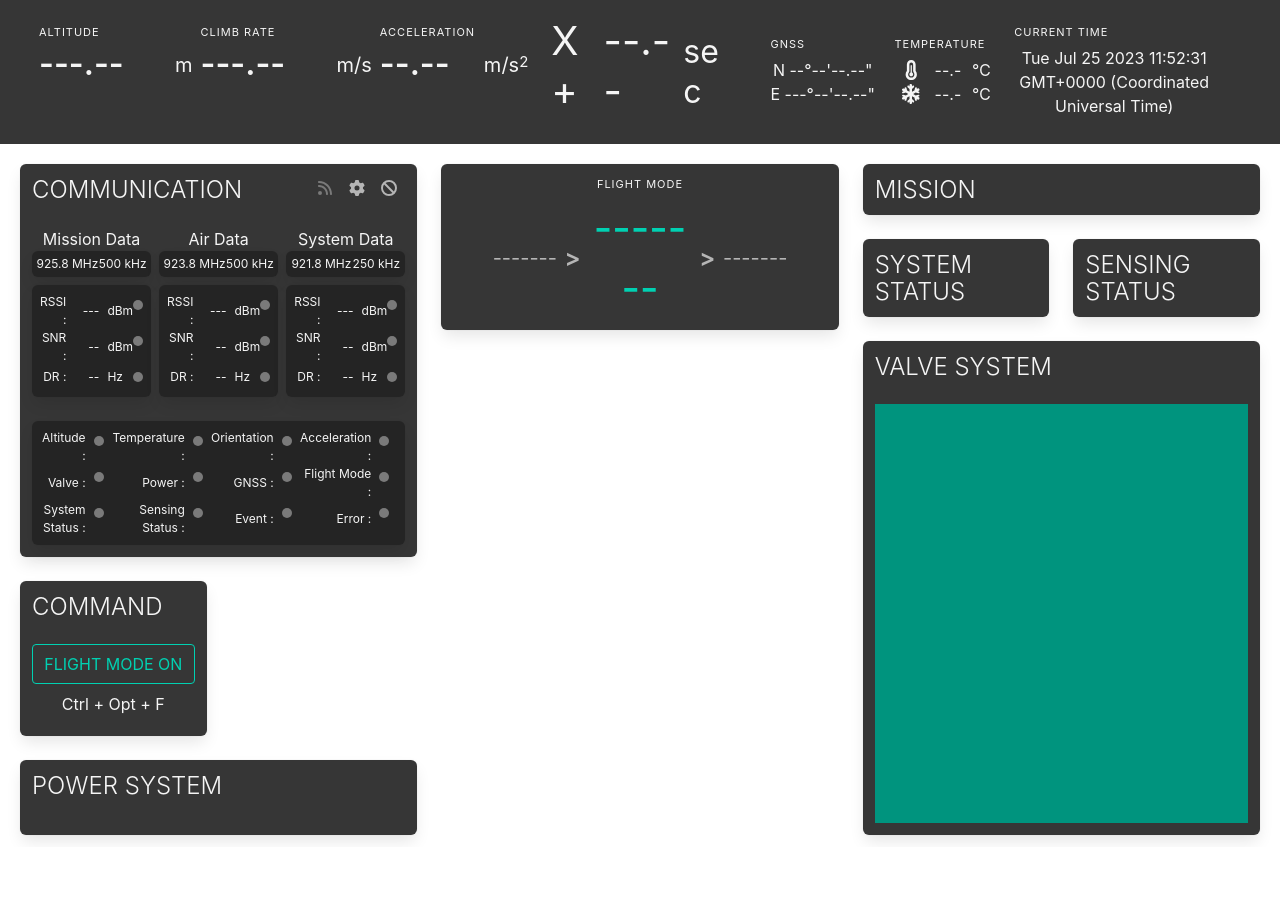
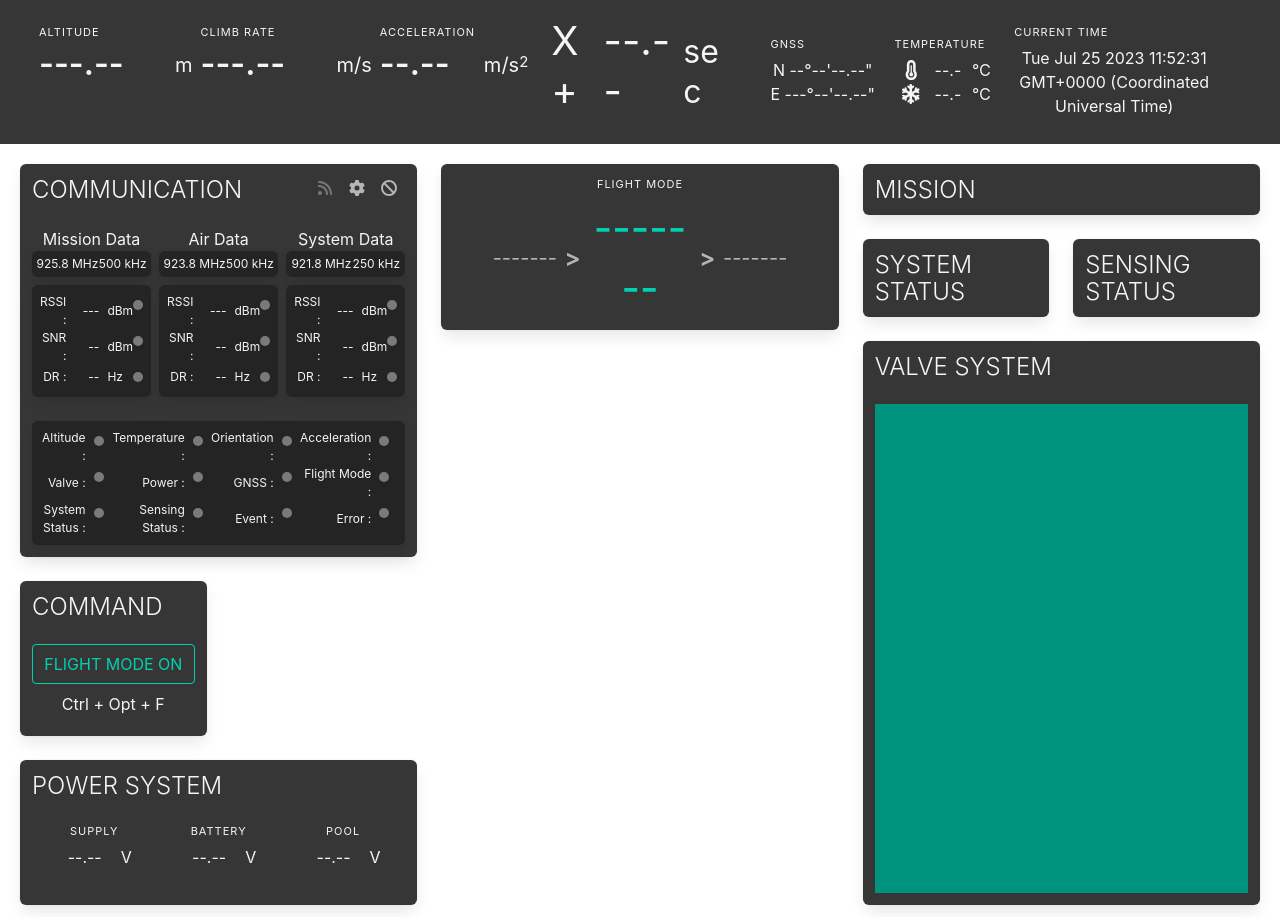
Before and after one commit to tokai-student-rocket-project/GroundStation, a React (Vite) app: page /main in a window 1280 px wide. Before the commit the page ends 847 px from the top, so only its background shows below. Built offline with nearby package versions, Linux system fonts and the light colour scheme.

Commit message:
電圧表示を追加

```diff
--- a/src/features/App/App.tsx
+++ b/src/features/App/App.tsx
@@ -17,6 +17,11 @@ import {
   SystemDataContextType,
   defaultSystemData,
 } from "../../types/SystemData";
+import {
+  PowerData,
+  PowerDataContextType,
+  defaultPowerData,
+} from "../../types/PowerData";
 
 import "bulma/css/bulma.css";
 import "./styles.css";
@@ -33,6 +38,10 @@ export const SystemDataContext = createContext<SystemDataContextType>(
   {} as SystemDataContextType
 );
 
+export const PowerDataContext = createContext<PowerDataContextType>(
+  {} as PowerDataContextType
+);
+
 export const App = () => {
   const [airData, setAirData] = useState<AirData>(defaultAirData);
   const clearAirData = () => setAirData(defaultAirData);
@@ -43,6 +52,9 @@ export const App = () => {
 
   const [systemData, setSystemData] = useState<SystemData>(defaultSystemData);
   const clearSystemData = () => setSystemData(defaultSystemData);
+
+  const [powerData, setPowerData] = useState<PowerData>(defaultPowerData);
+  const clearPowerData = () => setPowerData(defaultPowerData);
 
   const navigate = useNavigate();
 
@@ -62,7 +74,11 @@ export const App = () => {
         <SystemDataContext.Provider
           value={{ systemData, setSystemData, clearSystemData }}
         >
-          <Router />
+          <PowerDataContext.Provider
+            value={{ powerData, setPowerData, clearPowerData }}
+          >
+            <Router />
+          </PowerDataContext.Provider>
         </SystemDataContext.Provider>
       </PositionDataContext.Provider>
     </AirDataContext.Provider>
--- a/src/features/Main/children/CommunicationPanel/CommunicationPanel.tsx
+++ b/src/features/Main/children/CommunicationPanel/CommunicationPanel.tsx
@@ -5,6 +5,7 @@ import { ReadlineParser } from "serialport";
 import { AirDataContext } from "../../../App/App";
 import { PositionDataContext } from "../../../App/App";
 import { SystemDataContext } from "../../../App/App";
+import { PowerDataContext } from "../../../App/App";
 
 import { RssiIcon } from "./children/RssiIcon";
 import { SerialportSelector } from "./children/SerialportSelector";
@@ -36,10 +37,13 @@ export const CommunicationPanel = () => {
     useContext(PositionDataContext);
   const { systemData, setSystemData, clearSystemData } =
     useContext(SystemDataContext);
+  const { powerData, setPowerData, clearPowerData } =
+    useContext(PowerDataContext);
 
   const [airDataRx, setAirDataRx] = useState<boolean>(false);
   const [positionDataRx, setPositionDataRx] = useState<boolean>(false);
   const [systemDataRx, setSystemDataRx] = useState<boolean>(false);
+  const [powerDataRx, setPowerDataRx] = useState<boolean>(false);
 
   const changeMissionDataSerialport = (newSerialport?: string) => {
     if (missionDataSerialport?.isOpen) missionDataSerialport.close();
@@ -78,8 +82,10 @@ export const CommunicationPanel = () => {
     setSystemDataSpecStatus(undefined);
     setPositionDataRx(false);
     setSystemDataRx(false);
+    setPowerDataRx(false);
     clearPositionData();
     clearSystemData();
+    clearPowerData();
 
     if (!newSerialport) return;
     if (newSerialport === "") return;
@@ -211,6 +217,15 @@ export const CommunicationPanel = () => {
           doLogging: json.DoLogging,
         });
       }
+
+      if (json.PacketInfo.Type == "PowerData") {
+        setPowerDataRx((prev) => !prev);
+        setPowerData({
+          supplyVoltage: json.SupplyVoltage,
+          poolVoltage: json.PoolVoltage,
+          batteryVoltage: json.BatteryVoltage,
+        });
+      }
     });
 
     systemDataSerialport.open((error) => {
@@ -284,6 +299,7 @@ export const CommunicationPanel = () => {
         airDataRx={airDataRx}
         positionDataRx={positionDataRx}
         systemDataRx={systemDataRx}
+        powerDataRx={powerDataRx}
       />
     </div>
   );
--- a/src/features/Main/children/CommunicationPanel/children/RxStatusBox.tsx
+++ b/src/features/Main/children/CommunicationPanel/children/RxStatusBox.tsx
@@ -5,12 +5,14 @@ type Props = {
   airDataRx: boolean;
   positionDataRx: boolean;
   systemDataRx: boolean;
+  powerDataRx: boolean;
 };
 
 export const RxStatusBox = ({
   airDataRx,
   positionDataRx,
   systemDataRx,
+  powerDataRx,
 }: Props) => {
   return (
     <div className="box has-background-black-ter p-2">
@@ -89,7 +91,7 @@ export const RxStatusBox = ({
               <FontAwesomeIcon
                 icon={faCircle}
                 size="2xs"
-                color={"#7A7A7A"}
+                color={powerDataRx ? "#23D160" : "#7A7A7A"}
                 className="mx-2"
               />
             </td>
--- a/src/features/Main/children/PowerSystemPanel.tsx
+++ b/src/features/Main/children/PowerSystemPanel.tsx
@@ -1,4 +1,10 @@
+import { useContext } from "react";
+import { PowerDataContext } from "../../App/App";
+
 export const PowerSystemPanel = () => {
+  const { powerData, setPowerData, clearPowerData } =
+    useContext(PowerDataContext);
+
   return (
     <div
       className="box has-background-dark p-3 is-flex is-flex-direction-column"
@@ -7,6 +13,65 @@ export const PowerSystemPanel = () => {
       <h2 className="title is-4 has-text-light has-text-weight-light">
         POWER SYSTEM
       </h2>
+      <nav className="level is-justify-content-center">
+        <div className="level-item has-text-centered">
+          <div>
+            <p className="heading has-text-light">Supply</p>
+            <table width="100%">
+              <tbody>
+                <tr>
+                  <td width="64m">
+                    <p className="has-text-light">
+                      {powerData.supplyVoltage?.toFixed(2) ?? "--.--"}
+                    </p>
+                  </td>
+                  <td style={{ verticalAlign: "middle" }}>
+                    <p className="has-text-light mx-1">V</p>
+                  </td>
+                </tr>
+              </tbody>
+            </table>
+          </div>
+        </div>
+        <div className="level-item has-text-centered">
+          <div>
+            <p className="heading has-text-light">Battery</p>
+            <table width="100%">
+              <tbody>
+                <tr>
+                  <td width="64m">
+                    <p className="has-text-light">
+                      {powerData.batteryVoltage?.toFixed(2) ?? "--.--"}
+                    </p>
+                  </td>
+                  <td style={{ verticalAlign: "middle" }}>
+                    <p className="has-text-light mx-1">V</p>
+                  </td>
+                </tr>
+              </tbody>
+            </table>
+          </div>
+        </div>
+        <div className="level-item has-text-centered">
+          <div>
+            <p className="heading has-text-light">Pool</p>
+            <table width="100%">
+              <tbody>
+                <tr>
+                  <td width="64m">
+                    <p className="has-text-light">
+                      {powerData.poolVoltage?.toFixed(2) ?? "--.--"}
+                    </p>
+                  </td>
+                  <td style={{ verticalAlign: "middle" }}>
+                    <p className="has-text-light mx-1">V</p>
+                  </td>
+                </tr>
+              </tbody>
+            </table>
+          </div>
+        </div>
+      </nav>
       <div
         className="has-background-primary-dark"
         style={{ height: "100%" }}
--- /dev/null
+++ b/src/types/PowerData.ts
@@ -0,0 +1,17 @@
+export type PowerData = {
+  supplyVoltage?: number;
+  poolVoltage?: number;
+  batteryVoltage?: number;
+};
+
+export type PowerDataContextType = {
+  powerData: PowerData;
+  setPowerData: (value: PowerData) => void;
+  clearPowerData: () => void;
+};
+
+export const defaultPowerData = {
+  supplyVoltage: undefined,
+  poolVoltage: undefined,
+  batteryVoltage: undefined,
+};
```
